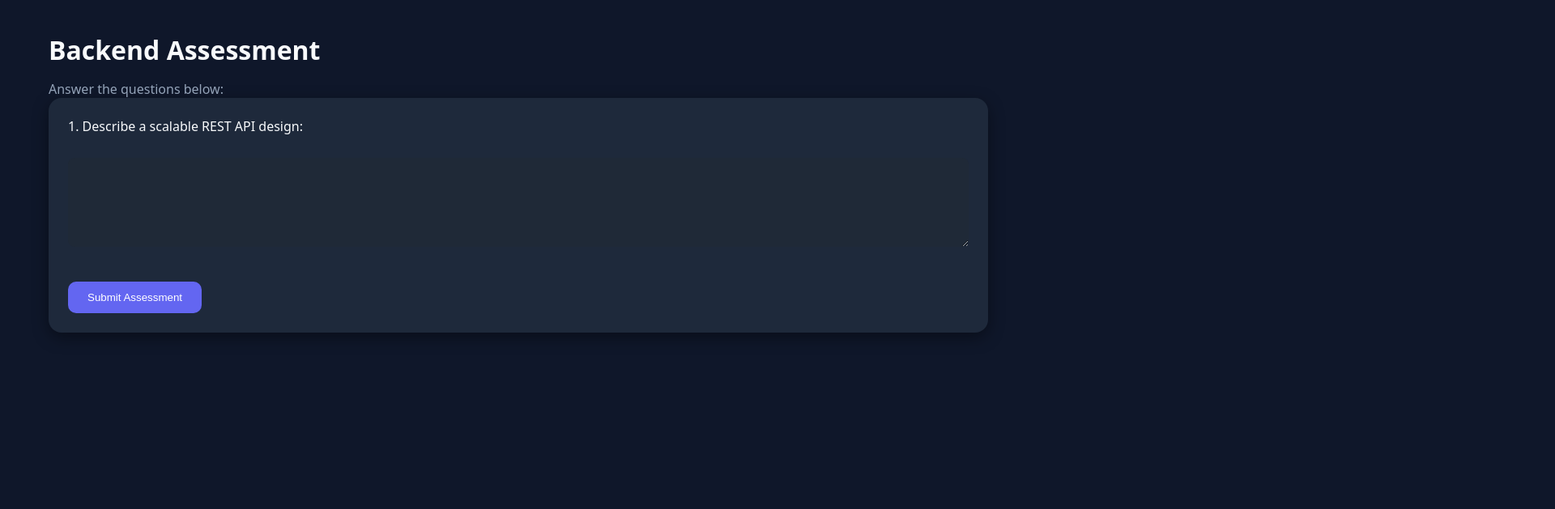
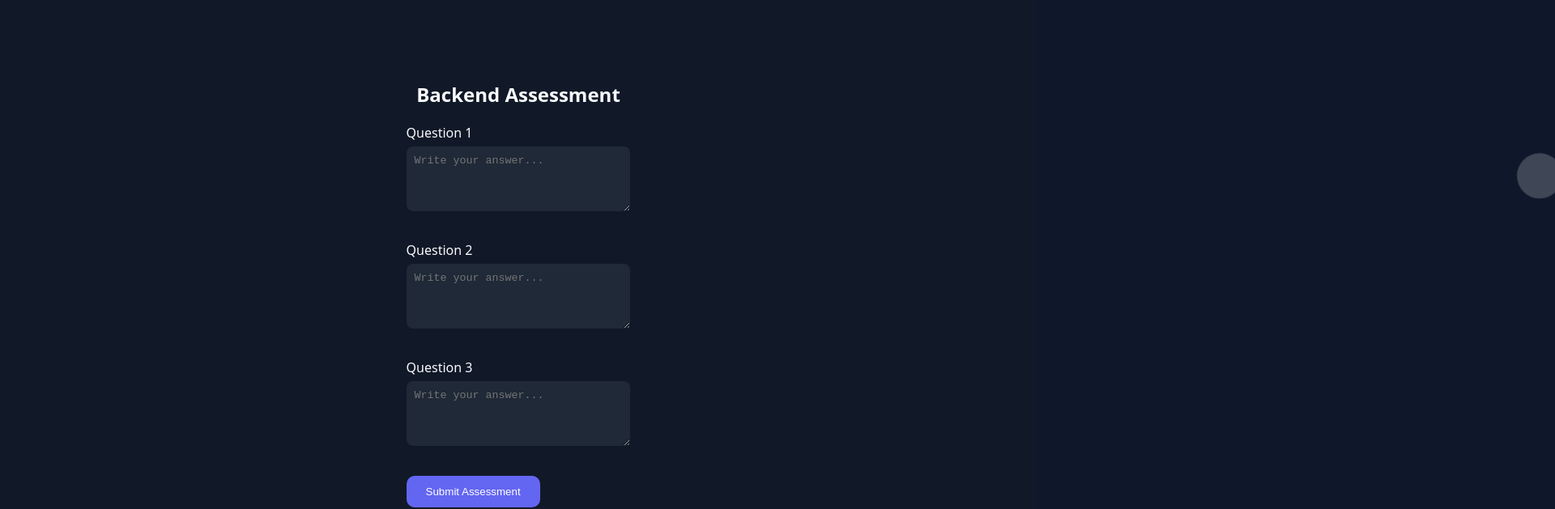
Before and after one commit to Rabbi111-cloud/AI--Assessment-Platform, a Next.js app: page /assessment in a window 1280 px wide. Shown: the top 629 px of the page at 81% size, 1920 px wide, since content can reach past the window. Built offline with nearby package versions, Linux system fonts and the light colour scheme.

Commit message:
Update page.js

```diff
--- a/app/assessment/page.js
+++ b/app/assessment/page.js
@@ -1,39 +1,107 @@
 "use client";
-
-import { useState } from "react";
+import { useState, useEffect } from "react";
+import { firebaseApp } from "../../lib/firebase";
+import { getAuth } from "firebase/auth";
+import { getFirestore, collection, addDoc, serverTimestamp } from "firebase/firestore";
+import { useRouter } from "next/navigation";
 
 export default function AssessmentPage() {
-  const [answer, setAnswer] = useState("");
+  const [sectionColor,setSectionColor] = useState("#111827");
+  const [answers,setAnswers] = useState(["","",""]);
+  const [loading,setLoading] = useState(false);
+  const auth = getAuth(firebaseApp);
+  const db = getFirestore(firebaseApp);
+  const router = useRouter();
 
-  function handleSubmit(e) {
-    e.preventDefault();
-    // For now, just alert
-    alert("Submitted: " + answer + "\nAI evaluation will run on server.");
-    // Later: call /api/evaluate
+  function randomColor() {
+    const colors = ["#6366f1","#10b981","#facc15","#f472b6","#22d3ee","#f97316","#818cf8","#a3e635","#f87171","#34d399"];
+    return colors[Math.floor(Math.random()*colors.length)];
   }
 
+  useEffect(()=>{
+    const container = document.getElementById("bubble-container");
+    if(!container) return;
+    for(let i=0;i<15;i++){
+      const bubble = document.createElement("div");
+      bubble.className="bubble";
+      bubble.style.width=`${20+Math.random()*50}px`;
+      bubble.style.height=bubble.style.width;
+      bubble.style.top=`${Math.random()*100}%`;
+      bubble.style.left=`${Math.random()*100}%`;
+      bubble.style.animationDuration=`${6+Math.random()*8}s`;
+      bubble.onclick=()=>setSectionColor(randomColor());
+      container.appendChild(bubble);
+    }
+  },[]);
+
+  const handleChange = (idx,e) => {
+    const newAnswers = [...answers];
+    newAnswers[idx] = e.target.value;
+    setAnswers(newAnswers);
+  };
+
+  const handleSubmit = async (e) => {
+    e.preventDefault();
+    const user = auth.currentUser;
+    if(!user) return alert("Please login!");
+    setLoading(true);
+
+    try {
+      // 1️⃣ Save answers to Firestore
+      const docRef = await addDoc(collection(db,"assessments"),{
+        uid: user.uid,
+        answers,
+        submittedAt: serverTimestamp()
+      });
+
+      // 2️⃣ Call OpenRouter API for AI evaluation
+      const prompt = `Evaluate these backend developer answers and give a score 0-100 with feedback:\n\n${answers.join("\n")}`;
+      const apiRes = await fetch("https://openrouter.ai/api/v1/completions", {
+        method:"POST",
+        headers:{
+          "Content-Type":"application/json",
+          "Authorization":"Bearer YOUR_OPENROUTER_API_KEY"
+        },
+        body: JSON.stringify({
+          model:"gpt-4.1-mini",
+          prompt,
+          max_tokens:300
+        })
+      });
+
+      const aiData = await apiRes.json();
+      const aiResult = aiData.choices[0].text;
+
+      // 3️⃣ Save AI result to Firestore
+      await addDoc(collection(db,"reports"),{
+        uid:user.uid,
+        assessmentId:docRef.id,
+        aiResult,
+        score: parseInt(aiResult.match(/\d{1,3}/)?.[0]||"0")
+      });
+
+      alert("Assessment submitted! Check your dashboard for AI report.");
+      router.push("/dashboard");
+
+    } catch(err){ alert(err.message); }
+    setLoading(false);
+  };
+
   return (
-    <main className="container">
-      <h1>Backend Assessment</h1>
-      <p style={{ color: "var(--muted)" }}>
-        Answer the questions below:
-      </p>
-
-      <div className="card">
-        <form onSubmit={handleSubmit}>
-          <label>1. Describe a scalable REST API design:</label>
-          <br /><br />
-          <textarea
-            value={answer}
-            onChange={(e) => setAnswer(e.target.value)}
-            rows={6}
-            style={{ width: "100%", padding: "10px" }}
-            required
-          />
-          <br /><br />
-          <button className="button">Submit Assessment</button>
+    <main style={{position:"relative",background:sectionColor,minHeight:"100vh"}}>
+      <div id="bubble-container" className="bubbles"></div>
+      <section style={{display:"flex",justifyContent:"center",alignItems:"center",padding:"60px 20px"}}>
+        <form onSubmit={handleSubmit} style={{background:"#111827",padding:"40px",borderRadius:"16px",minWidth:"300px",maxWidth:"600px"}}>
+          <h2 style={{marginBottom:"20px",textAlign:"center"}}>Backend Assessment</h2>
+          {answers.map((a,idx)=>(
+            <div key={idx} style={{marginBottom:"16px"}}>
+              <label>Question {idx+1}</label>
+              <textarea value={a} onChange={(e)=>handleChange(idx,e)} rows={4} placeholder="Write your answer..." required />
+            </div>
+          ))}
+          <button type="submit" className="button">{loading?"Submitting...":"Submit Assessment"}</button>
         </form>
-      </div>
+      </section>
     </main>
   );
 }
```
